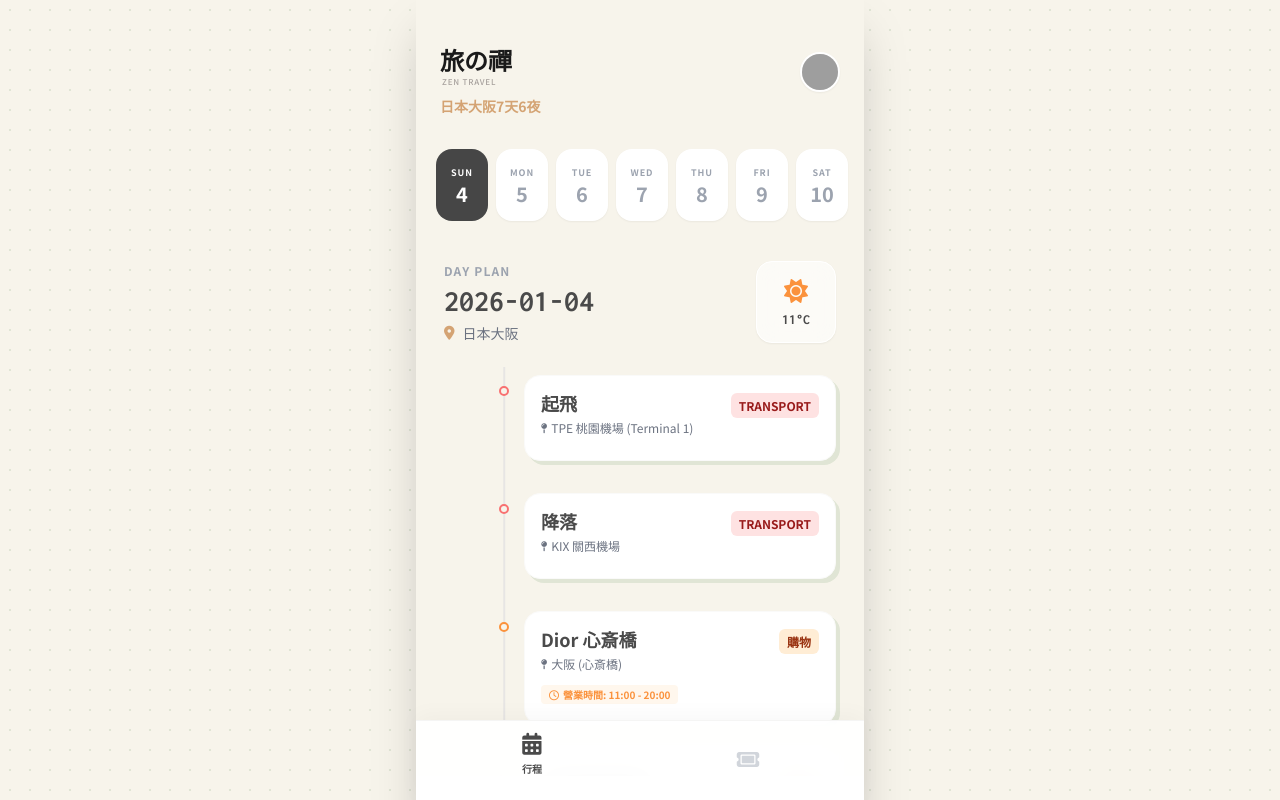
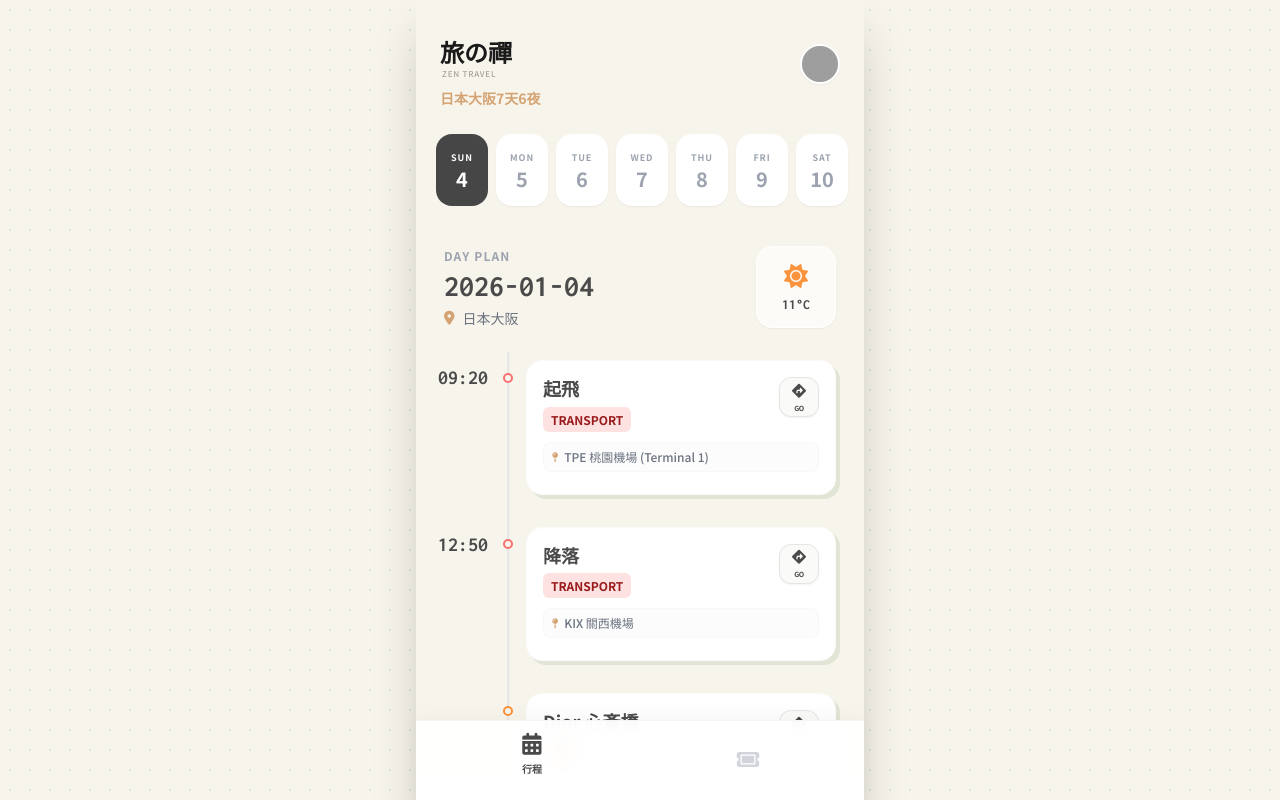
Before and after one commit to researcherAtw/ZenTravel---LITE-, a React (Vite) app: page / in a window 1280 px wide. Shown: the top 800 px of the page. Built offline with nearby package versions, Linux system fonts and the light colour scheme; grey boxes are pictures that could not be loaded.

Commit message:
調整時間大小及行程組件顯示

```diff
--- a/App.tsx
+++ b/App.tsx
@@ -19,8 +19,8 @@ const App: React.FC = () => {
   return (
     <div className="min-h-screen text-zen-text font-sans pb-24 max-w-md mx-auto relative shadow-2xl bg-zen-bg overflow-hidden">
 
-      {/* Top Bar */}
-      <header className="px-6 pt-12 pb-4 flex justify-between items-start bg-gradient-to-b from-zen-bg to-transparent sticky top-0 z-10">
+      {/* Top Bar - Frozen/Sticky */}
+      <header className="px-6 pt-10 pb-2 flex justify-between items-start bg-zen-bg sticky top-0 z-40 border-b border-transparent">
         <div className="flex flex-col">
             <div className="mb-1">
                 <div className="text-2xl font-bold text-[#1a1a1a] tracking-normal leading-none font-sans">旅の禪</div>
--- a/components/Modules.tsx
+++ b/components/Modules.tsx
@@ -7,12 +7,12 @@ import { ScheduleItem, Booking, HighlightTag, HighlightColor, WeatherInfo } from
 const MOCK_SCHEDULE: ScheduleItem[] = [
   // --- 1/4 (Sun) D1 ---
   {
-      id: 'd1-1', date: '2026-01-04', time: '09:20',
+      id: 'd1-1', date: '2026-01-04', time: '09:20', displayTime: '09:20',
       title: '起飛', location: 'TPE 桃園機場 (Terminal 1)', category: 'transport', categoryColor: 'red',
       isCompleted: false
   },
   {
-      id: 'd1-2', date: '2026-01-04', time: '12:50',
+      id: 'd1-2', date: '2026-01-04', time: '12:50', displayTime: '12:50',
       title: '降落', location: 'KIX 關西機場', category: 'transport', categoryColor: 'red',
       isCompleted: false
   },
@@ -62,7 +62,7 @@ const MOCK_SCHEDULE: ScheduleItem[] = [
       id: 'd1-10', date: '2026-01-04', time: '15:00', displayTime: '15:00',
       title: 'Check In', location: '大阪難波東急STAY美居酒店', category: 'Check In', categoryColor: 'red',
       isCompleted: false,
-      mapUrl: 'https://maps.app.goo.gl/N7ytR6Au52tiZJk49'
+      mapUrl: 'https://maps.app.goo.gl/N7ytR6Au52tiZJj49'
   },
   {
       id: 'd1-11', date: '2026-01-04', time: '16:00', title: '逛街',
@@ -117,14 +117,14 @@ const MOCK_SCHEDULE: ScheduleItem[] = [
       description: '(防寒衣物、花花發熱長袖)', isCompleted: false
   },
   {
-      id: 'd2-7', date: '2026-01-05', time: '14:00', title: '浅草茶屋たばねのし',
+      id: 'd2-7', date: '2026-01-05', time: '14:00', title: '淺草茶屋たばねのし',
       location: '大阪 (難波)', category: '下午茶', categoryColor: 'blue',
       businessHours: '11:30 - 21:00',
       description: '(可麗餅、抹茶拿鐵)', isCompleted: false,
       mapUrl: 'https://maps.app.goo.gl/1Rx3JmBJCNg7nvrz5'
   },
   {
-      id: 'd2-8', date: '2026-01-05', time: '16:00', title: 'あべのソラハ',
+      id: 'd2-8', date: '2026-01-05', time: '16:00', title: 'あべのソ拉哈',
       location: '大阪 (阿倍野)', category: '購物', categoryColor: 'orange',
       businessHours: '10:00 - 21:30',
       description: '(3F Ungrid服飾店)', isCompleted: false,
@@ -138,10 +138,10 @@ const MOCK_SCHEDULE: ScheduleItem[] = [
       mapUrl: 'https://maps.app.goo.gl/XyLM17JrCuZr45mt8'
   },
   {
-      id: 'd2-10', date: '2026-01-05', time: '20:00', title: '唐吉軻德',
-      location: '大阪 (道頓堀)', category: '購物', categoryColor: 'orange',
-      businessHours: '24H',
-      isCompleted: false
+      id: 'd2-10', date: '2026-01-05', time: '20:00', title: '牛舌的檸檬 大阪本店',
+      location: '大阪 (心斎橋)', category: '晚餐', categoryColor: 'red',
+      description: '(已預約)', isCompleted: false,
+      mapUrl: 'https://maps.app.goo.gl/XyLM17JrCuZr45mt8'
   },
   {
       id: 'd2-11', date: '2026-01-05', time: '21:00', title: '藥妝店',
@@ -267,13 +267,13 @@ const MOCK_SCHEDULE: ScheduleItem[] = [
       mapUrl: 'https://maps.app.goo.gl/x83m24TFXFNjCe8y5'
   },
   {
-      id: 'd5-5', date: '2026-01-08', time: '16:30', title: '野宮神社',
+      id: 'd5-5', date: '2026-01-08', time: '15:30', title: '野宮神社',
       location: '京都 (嵐山)', category: '景點', categoryColor: 'purple',
       isCompleted: false,
       mapUrl: 'https://maps.app.goo.gl/q7fRDitmuVnYtKbu8'
   },
   {
-      id: 'd5-6', date: '2026-01-08', time: '17:30', title: '常寂光寺',
+      id: 'd5-6', date: '2026-01-08', time: '16:30', title: '常寂光寺',
       location: '京都 (嵐山)', category: '景點', categoryColor: 'purple',
       isCompleted: false,
       mapUrl: 'https://maps.app.goo.gl/xiiuvrhTuuvVWmAD9'
@@ -282,7 +282,7 @@ const MOCK_SCHEDULE: ScheduleItem[] = [
       id: 'd5-7', date: '2026-01-08', time: '19:00', displayTime: '19:00',
       title: '京都力山 京都站前店', location: '京都 (下京區)', category: '晚餐', categoryColor: 'red',
       description: '(很貴的和牛壽喜燒 | 已預約)', isCompleted: false,
-      mapUrl: 'https://maps.app.goo.gl/KzHuQyJdRQKDNHNf7'
+      mapUrl: 'https://maps.app.goo.gl/KzHuQyJdRQKDNHF7'
   },
 
   // --- 1/9 (Fri) D6 ---
@@ -306,7 +306,7 @@ const MOCK_SCHEDULE: ScheduleItem[] = [
       mapUrl: 'https://maps.app.goo.gl/ojQc91auSEy5C9VD8'
   },
   {
-      id: 'd6-4', date: '2026-01-09', time: '19:00',
+      id: 'd6-4', date: '2026-01-09', time: '19:00', displayTime: '19:00',
       title: '炸牛 元村 難波御堂筋店', location: '大阪 (難波)', category: '晚餐', categoryColor: 'red',
       description: '(Visa預約中)', isCompleted: false,
       mapUrl: 'https://maps.app.goo.gl/v3PsudaxqCnLeSyj6'
@@ -328,12 +328,12 @@ const MOCK_SCHEDULE: ScheduleItem[] = [
       description: '(飯店寄存行李)', isCompleted: false
   },
   {
-      id: 'd7-3', date: '2026-01-10', time: '14:00',
+      id: 'd7-3', date: '2026-01-10', time: '14:00', displayTime: '14:00',
       title: '起飛 (KIX)', location: '關西機場', category: 'transport', categoryColor: 'red',
       description: '(逛免稅商店/伴手禮)', isCompleted: false
   },
   {
-      id: 'd7-4', date: '2026-01-10', time: '16:15',
+      id: 'd7-4', date: '2026-01-10', time: '16:15', displayTime: '16:15',
       title: '降落 (TPE)', location: '桃園機場 Terminal 1', category: 'transport', categoryColor: 'red',
       isCompleted: false
   },
@@ -346,7 +346,7 @@ const MOCK_BOOKINGS: Booking[] = [
         title: 'TPE - KIX',
         subTitle: '星宇航空 JX822',
         referenceNo: 'JX822',
-        date: '2026-01-05',
+        date: '2026-01-04',
         time: '09:20',
         details: {
             '飛行時間': '2h 30m',
@@ -376,12 +376,12 @@ const MOCK_BOOKINGS: Booking[] = [
         title: '大阪難波東急STAY美居酒店',
         subTitle: 'Mercure Tokyu Stay Osaka Namba',
         referenceNo: '1677120264',
-        date: '2026-01-05 ~ 2026-01-10',
+        date: '2026-01-04 ~ 2026-01-10',
         details: {
             'Check-in': '14:00',
             'Check-out': '11:00',
             'Phone': '+81 6-6214-0109',
-            'Nights': '5',
+            'Nights': '6',
             'Guests': '2'
         },
         status: 'confirmed'
@@ -392,7 +392,7 @@ const MOCK_BOOKINGS: Booking[] = [
         title: 'KIX 關西機場 ↔ 飯店',
         subTitle: 'Toyota Alphard Executive Lounge',
         referenceNo: 'MK-8829',
-        date: '2026-01-05',
+        date: '2026-01-04',
         time: '13:30',
         details: {
             '司機': '田中 健一 (Tanaka)',
@@ -403,19 +403,6 @@ const MOCK_BOOKINGS: Booking[] = [
         },
         status: 'confirmed'
     }
-];
-
-// --- MAP MOCK DATA ---
-const MOCK_PLACES_DB = [
-    { name: "Senso-ji", location: "Asakusa, Tokyo", lat: 35.7148, lng: 139.7967 },
-    { name: "Daimaru Shinsaibashi", location: "Chuo Ward, Osaka", lat: 34.6712, lng: 135.5014 },
-    { name: "Takashimaya Osaka", location: "Namba, Osaka", lat: 34.6631, lng: 135.5020 },
-    { name: "BicCamera Namba", location: "Namba, Osaka", lat: 34.6654, lng: 135.5035 },
-    { name: "Mugi x Tori", location: "Chuo Ward, Osaka", lat: 34.6738, lng: 135.4998 },
-    { name: "Tables Cafe", location: "Minami-Horie, Osaka", lat: 34.6698, lng: 135.4945 },
-    { name: "Kansai Airport", location: "Izumisano, Osaka", lat: 34.4320, lng: 135.2304 },
-    { name: "USJ", location: "Konohana, Osaka", lat: 34.6654, lng: 135.4323 },
-    { name: "Narita Airport", location: "Narita, Chiba", lat: 35.7719, lng: 140.3929 },
 ];
 
 // --- SHARED UTILS ---
@@ -437,23 +424,6 @@ const NODE_STYLES: Record<HighlightColor, string> = {
     gray: 'border-gray-400'
 };
 
-const getSimulatedWeather = (location: string): WeatherInfo => {
-    // Force Osaka weather simulation
-    return { condition: 'sunny', temp: 12, locationName: '日本大阪' };
-};
-
-const DEFAULT_CATEGORY_ICONS: Record<string, string> = {
-    sightseeing: 'fa-camera',
-    food: 'fa-utensils',
-    transport: 'fa-train-subway',
-    stay: 'fa-bed',
-    shopping: 'fa-bag-shopping',
-    activity: 'fa-person-skiing'
-};
-
-const PRESET_CATS = ['sightseeing', 'food', 'transport', 'stay', 'shopping'];
-const PRESET_COLORS: HighlightColor[] = ['red', 'orange', 'green', 'blue', 'purple', 'gray'];
-
 // --- SCHEDULE TAB ---
 
 export const ScheduleTab: React.FC = () => {
@@ -462,23 +432,27 @@ export const ScheduleTab: React.FC = () => {
   const [expandedId, setExpandedId] = useState<string | null>(null);
   const [weather, setWeather] = useState<WeatherInfo>({ condition: 'sunny', temp: 12, locationName: '日本大阪' });
 
-  // Simulate dynamic weather updates
+  // Update dynamic weather and location based on selected date
   useEffect(() => {
-    // Initial set
-    setWeather({ condition: 'sunny', temp: 12, locationName: '日本大阪' });
+    // Determine location name based on date (1/8 is Kyoto, others are Osaka for this trip)
+    const locationName = selectedDate === '2026-01-08' ? '日本京都' : '日本大阪';
 
-    // Periodic "live" update simulation
+    setWeather(prev => ({
+        ...prev,
+        locationName,
+        temp: 12 + Math.floor(Math.random() * 2) - 1,
+        condition: Math.random() > 0.8 ? 'cloudy' : 'sunny'
+    }));
+
     const interval = setInterval(() => {
-        // Randomly fluctuate temp slightly to simulate live data
         setWeather(prev => ({
             ...prev,
-            temp: 12 + Math.floor(Math.random() * 2) - 1, // 11-13 degrees
-            condition: Math.random() > 0.8 ? 'cloudy' : 'sunny' // Mostly sunny
+            temp: prev.temp + (Math.random() > 0.5 ? 1 : -1),
+            condition: Math.random() > 0.9 ? 'cloudy' : 'sunny'
         }));
-    }, 5000);
-
+    }, 10000);
     return () => clearInterval(interval);
-  }, []);
+  }, [selectedDate]);
 
   const toggleComplete = (id: string, e: React.MouseEvent) => {
     e.stopPropagation();
@@ -496,12 +470,11 @@ export const ScheduleTab: React.FC = () => {
   return (
     <div className="pb-20 space-y-6">
 
-      {/* Date Navigation - Sticky & Smooth */}
-      <div className="sticky top-20 z-20 -mx-5 bg-gradient-to-b from-zen-bg via-zen-bg to-transparent">
+      {/* Date Navigation - Frozen below Header */}
+      <div className="sticky top-[108px] z-30 -mx-5 bg-zen-bg">
           <div className="flex gap-2 overflow-x-auto no-scrollbar px-5 py-4 snap-x items-center">
             {dates.map((date) => {
                 const d = new Date(date);
-                // Display English short weekday (e.g., THU)
                 const dayName = d.toLocaleDateString('en-US', { weekday: 'short' }).toUpperCase();
                 const dayNum = d.getDate();
                 const isSelected = date === selectedDate;
@@ -511,7 +484,7 @@ export const ScheduleTab: React.FC = () => {
                         onClick={() => setSelectedDate(date)}
                         className={`snap-center flex-shrink-0 flex flex-col items-center justify-center w-[52px] h-[72px] rounded-[16px] transition-all duration-300 relative ${
                             isSelected
-                            ? 'bg-[#464646] text-white translate-y-0 z-10' // Removed shadow-xl
+                            ? 'bg-[#464646] text-white translate-y-0 z-10'
                             : 'bg-white text-gray-400 shadow-sm hover:bg-gray-50'
                         }`}
                     >
@@ -549,26 +522,25 @@ export const ScheduleTab: React.FC = () => {
         {filteredItems.map((item, index) => {
             return (
               <div key={item.id} className="relative mb-0 group flex gap-0">
-                {/* 1. Time Column - Aligned Right */}
-                <div className="w-14 py-4 flex flex-col items-end justify-start flex-shrink-0 pr-3">
-                    <span className={`font-mono font-bold text-sm text-right leading-none ${item.isCompleted ? 'text-gray-300' : 'text-gray-500'}`}>
-                        {item.displayTime?.split('\n')[0]}
+                {/* 1. Time Column */}
+                <div className="w-16 py-4 flex flex-col items-end justify-start flex-shrink-0 pr-3">
+                    <span className={`font-mono font-bold text-xl text-right leading-none ${item.isCompleted ? 'text-gray-300' : 'text-zen-text'}`}>
+                        {item.displayTime?.split('\n')[0] || ""}
                     </span>
                     {item.displayTime?.includes('\n') && (
-                         <span className="text-[10px] text-gray-300 font-mono mt-1 text-right">{item.displayTime.split('\n')[1]}</span>
+                         <span className={`text-base font-mono mt-1 text-right font-bold leading-tight ${item.isCompleted ? 'text-gray-300' : 'text-gray-400'}`}>
+                           {item.displayTime.split('\n')[1]}
+                         </span>
                     )}
                 </div>
 
                 {/* 2. Timeline Line & Node */}
-                <div className="relative flex flex-col items-center px-0 flex-shrink-0 w-6">
-                    {/* Continuous Line */}
+                <div className="relative flex flex-col items-center px-0 flex-shrink-0 w-4">
                     <div className="absolute top-0 bottom-0 left-1/2 -translate-x-1/2 w-[1.5px] bg-stone-200"></div>
-
-                    {/* Zen Node */}
                     <div
                         onClick={(e) => toggleComplete(item.id, e)}
                         className={`
-                            relative z-10 w-2.5 h-2.5 rounded-full border-2 bg-zen-bg transition-all duration-300 mt-[1.2rem] cursor-pointer hover:scale-150
+                            relative z-10 w-2.5 h-2.5 rounded-full border-2 bg-zen-bg transition-all duration-300 mt-[1.3rem] cursor-pointer hover:scale-150
                             ${item.isCompleted
                                 ? 'border-gray-300 bg-gray-300'
                                 : NODE_STYLES[item.categoryColor || 'gray'] || 'border-gray-400'
@@ -578,7 +550,7 @@ export const ScheduleTab: React.FC = () => {
                 </div>
 
                 {/* 3. Content Card Column */}
-                <div className="flex-grow min-w-0 py-2 pb-6 pl-2">
+                <div className="flex-grow min-w-0 py-2 pb-6 pl-2.5">
                     <div
                         onClick={() => setExpandedId(expandedId === item.id ? null : item.id)}
                         className={`bg-white rounded-2xl p-4 shadow-zen border border-stone-50 cursor-pointer transition-all duration-300
@@ -586,45 +558,45 @@ export const ScheduleTab: React.FC = () => {
                             ${item.isCompleted ? 'opacity-60 grayscale-[50%]' : ''}
                         `}
                     >
-                        {/* Header: Title & Category Badge (Right) */}
-                        <div className="flex justify-between items-start gap-2 mb-1">
-                             <h3 className={`font-bold text-lg leading-tight ${item.isCompleted ? 'text-gray-500 line-through' : 'text-zen-text'}`}>{item.title}</h3>
-                             <div className="flex-shrink-0">
+                        {/* Header Area with Navigation Button */}
+                        <div className="flex justify-between items-start gap-3 mb-3">
+                             <div className="flex-grow">
+                                <h3 className={`font-bold text-lg leading-tight mb-1.5 ${item.isCompleted ? 'text-gray-500 line-through' : 'text-zen-text'}`}>{item.title}</h3>
                                 <CategoryBadge type={item.category} color={item.categoryColor} />
                              </div>
+
+                             <button
+                                onClick={(e) => { e.stopPropagation(); handleNavigate(item); }}
+                                className="flex-shrink-0 w-10 h-10 rounded-xl bg-stone-50 border border-stone-200 text-zen-text flex flex-col items-center justify-center hover:bg-zen-primary hover:text-white hover:border-zen-primary transition-all duration-300 shadow-sm active:scale-90"
+                                title="開啟地圖"
+                             >
+                                <i className="fa-solid fa-diamond-turn-right text-sm"></i>
+                                <span className="text-[7px] font-bold mt-0.5 uppercase tracking-tighter">GO</span>
+                             </button>
                         </div>
 
-                        {/* Description (Details like 1F SUQQU...) */}
                         {item.description && (
-                            <div className="text-xs text-gray-400 font-medium whitespace-pre-line leading-relaxed mb-2">
+                            <div className="text-xs text-gray-400 font-medium whitespace-pre-line leading-relaxed mb-3">
                                 {item.description}
                             </div>
                         )}
 
-                        {/* Location */}
-                        <div className="text-xs text-gray-500 flex items-center gap-1 mb-2">
-                            <i className="fa-solid fa-map-pin text-[10px]"></i> <span className="truncate">{item.location}</span>
+                        <div className="text-xs text-gray-500 flex items-center gap-1.5 py-1.5 px-2 bg-stone-50/50 rounded-lg border border-stone-100/50 mb-1.5">
+                            <i className="fa-solid fa-map-pin text-[10px] text-zen-primary"></i>
+                            <span className="truncate font-medium">{item.location}</span>
                         </div>
 
-                        {/* Business Hours Display inside Card */}
                         {item.businessHours && (
-                            <div className="text-[10px] font-bold text-orange-400 bg-orange-50 px-2 py-0.5 rounded inline-block mb-1">
-                                <i className="fa-regular fa-clock mr-1"></i>營業時間: {item.businessHours}
+                            <div className="text-[10px] font-bold text-orange-400 bg-orange-50/50 px-2 py-0.5 rounded inline-block">
+                                <i className="fa-regular fa-clock mr-1"></i>{item.businessHours}
                             </div>
                         )}
 
-                        {/* Expanded Details */}
                         {expandedId === item.id && (
                             <div className="mt-4 pt-3 border-t border-dashed border-gray-200 animate-fade-in">
                                 {item.guideInfo?.story && (
                                     <p className="text-sm text-gray-600 leading-relaxed font-serif italic mb-3">"{item.guideInfo.story}"</p>
                                 )}
-
-                                <div className="flex gap-2 mb-3">
-                                    <Button size="sm" variant="secondary" onClick={(e) => { e.stopPropagation(); handleNavigate(item); }} className="flex-1 text-xs">
-                                        <i className="fa-solid fa-location-arrow"></i> 導航
-                                    </Button>
-                                </div>
 
                                 {item.guideInfo?.highlights && item.guideInfo.highlights.length > 0 && (
                                     <div className="flex flex-wrap gap-1.5">
@@ -674,7 +646,6 @@ export const BookingsTab: React.FC = () => {
         <div className="pb-20 space-y-6">
             <h2 className="text-2xl font-bold font-mono text-zen-text mb-4">Wallet</h2>
 
-            {/* Filter Pills */}
             <div className="flex gap-2 overflow-x-auto no-scrollbar pb-2">
                 {['all', 'flight', 'hotel', 'transfer', 'activity'].map(f => (
                     <button
@@ -693,9 +664,7 @@ export const BookingsTab: React.FC = () => {
                 {filteredBookings.map(booking => (
                     <div key={booking.id} className="relative group">
                         {booking.type === 'flight' ? (
-                            // Flight Ticket Style
                             <div className="bg-white rounded-2xl shadow-zen overflow-hidden relative border border-stone-50">
-                                {/* Header Strip */}
                                 <div className="bg-[#4A90E2] h-2"></div>
                                 <div className="p-5">
                                     <div className="flex justify-between items-start mb-4">
@@ -704,7 +673,6 @@ export const BookingsTab: React.FC = () => {
                                             <span className="font-bold text-sm tracking-wide">{booking.subTitle}</span>
                                         </div>
                                         <div className="text-right">
-                                            {/* Adjusted to prevent cropping: -mt-1 and leading-tight */}
                                             <div className="font-mono text-lg font-bold text-gray-800 leading-tight -mt-1">{booking.time}</div>
                                             <div className="text-xs text-gray-500 font-mono mt-1">{booking.date}</div>
                                         </div>
@@ -738,12 +706,10 @@ export const BookingsTab: React.FC = () => {
                                         ))}
                                     </div>
                                 </div>
-                                {/* Perforation Circles */}
                                 <div className="absolute top-[65%] -left-2 w-4 h-4 bg-zen-bg rounded-full shadow-inner"></div>
                                 <div className="absolute top-[65%] -right-2 w-4 h-4 bg-zen-bg rounded-full shadow-inner"></div>
                             </div>
                         ) : booking.type === 'transfer' ? (
-                            // Transfer Card Style
                             <div className="bg-white rounded-2xl shadow-zen overflow-hidden border border-stone-50">
                                 <div className="bg-[#2D2D2D] p-4 text-white">
                                     <div className="flex justify-between items-center">
@@ -768,7 +734,6 @@ export const BookingsTab: React.FC = () => {
                                             <div className="text-lg font-bold text-zen-text">{booking.title}</div>
                                             <div className="text-xs text-gray-500 font-medium">{booking.subTitle}</div>
                                         </div>
-                                        {/* Car Visual Placeholder */}
                                         <div className="w-16 h-10 bg-gray-100 rounded-lg flex items-center justify-center border border-dashed border-gray-300">
                                             <i className="fa-solid fa-car-side text-gray-300"></i>
                                         </div>
@@ -791,7 +756,6 @@ export const BookingsTab: React.FC = () => {
                                 </div>
                             </div>
                         ) : (
-                            // General Booking Card Style (Hotel, Activity)
                             <div className="bg-white rounded-2xl shadow-zen p-4 border border-stone-50 flex gap-4 items-stretch">
                                 <div className={`w-12 rounded-xl flex items-center justify-center text-white text-xl ${
                                     booking.type === 'hotel' ? 'bg-purple-400' : 'bg-orange-400'
```
